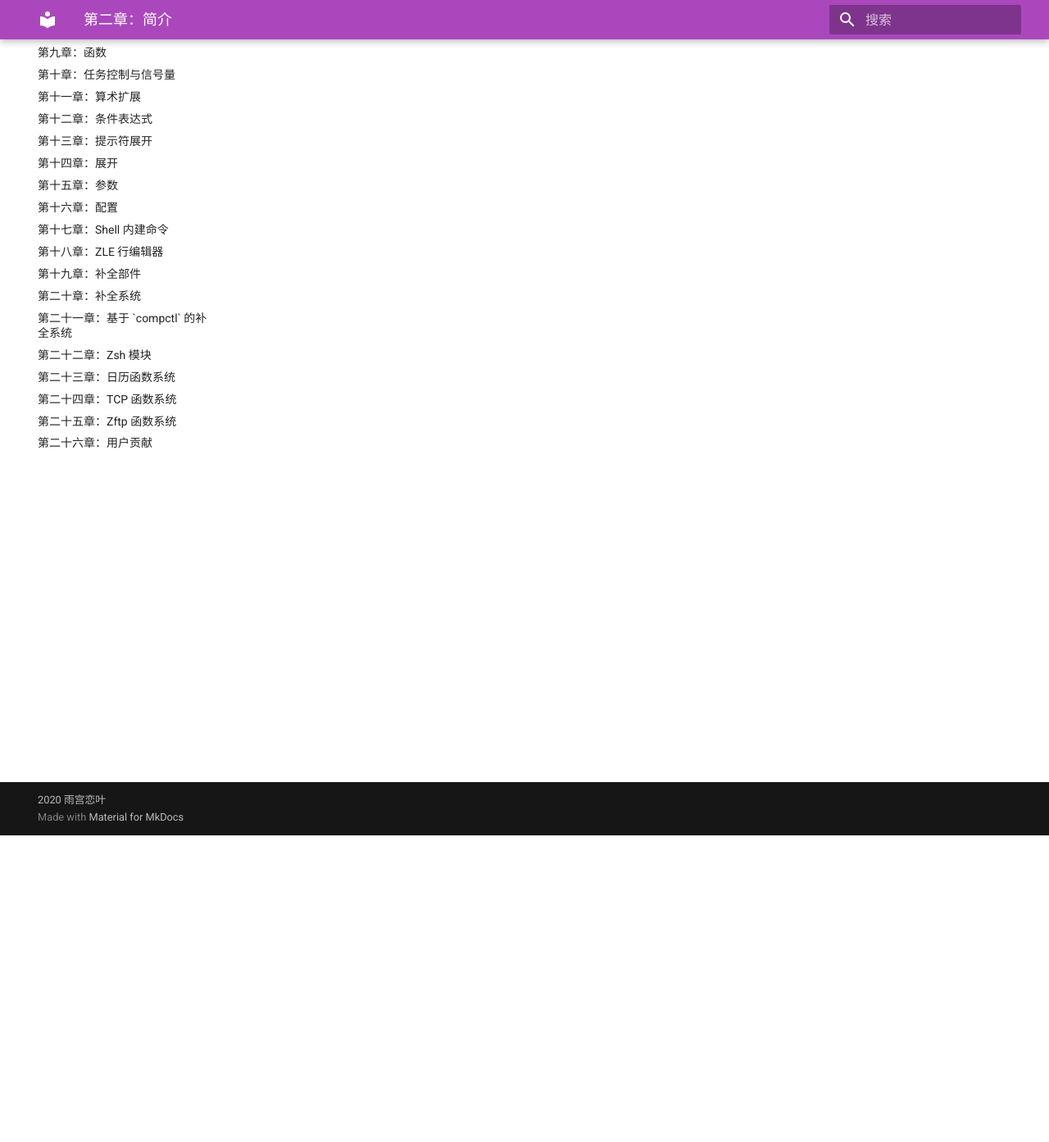
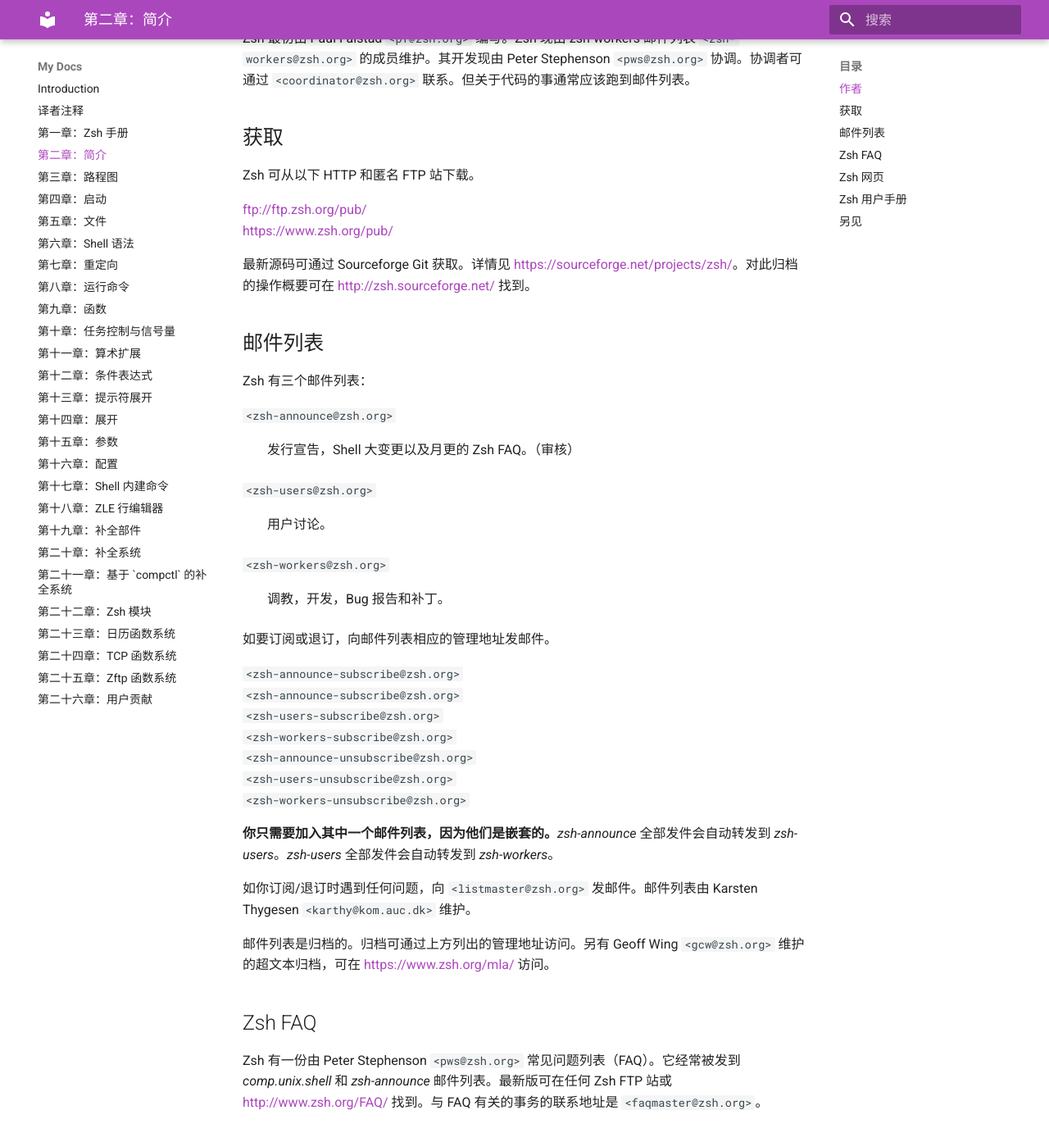
Before and after one commit to ShadowRZ/zshdocs-zh, an MkDocs documentation site: the page built from content/02-introduction.md, in a window 1280 px wide and 1400 px high, scrolled down 381 px. Shown: the top 1393 px of the window at 82% size. Built offline with MkDocs 1.6.1 and Material for MkDocs 9.7.7, drawn with Linux system fonts in a browser that asks for light colours; some of the changed text lies outside the part shown.

Commit message:
Chapter 2

```diff
--- a/content/01-manual-description.md
+++ b/content/01-manual-description.md
@@ -20,5 +20,5 @@
     [http://zsh.sourceforge.net/Doc/](http://zsh.sourceforge.net/Doc/).
     （HTML 版使用 _text2html_ 生成，它可从 http://www.nongnu.org/texi2html/ 获取。命令是：`texi2html –output . –ifinfo –split=chapter –node-files zsh.texi`。如有必要，升级到 1.78 版本的 text2html。）
 
-对于那些没有必要工具处理 Texinfo 的人们，预编译文档（Postscript，DVI，PDF 和 HTML 格式）可从 Zsh 归档站或其镜像获取。在文件 `zsh-doc.tar.gz` 中。（站点列表见见 %%）
+对于那些没有必要工具处理 Texinfo 的人们，预编译文档（Postscript，DVI，PDF 和 HTML 格式）可从 Zsh 归档站或其镜像获取。在文件 `zsh-doc.tar.gz` 中。（站点列表见 [-> 获取](02-introduction.md#_3)）
 {>>译注：我们呢？<<}
--- a/content/02-introduction.md
+++ b/content/02-introduction.md
@@ -1 +1,63 @@
 # 第二章：简介
+
+Zsh 是一个 UNIX 命令解释器（Shell），可用于交互登录 Shell 以及作为 Shell 脚本指令处理器。在标准 Shell 中，Zsh 最接近于 _ksh_ 但附带了许多改进。在默认工作模式下它不提供与 POSIX 或其他 Shell 的兼容性：见章节 %%。
+
+Zsh 包括了命令行编辑，内建拼写纠正，可编程命令补全，Shell 函数（包括自装入机制），历史系统，以及其他诸多功能。
+
+## 作者
+
+Zsh 最初由 Paul Falstad `<pf@zsh.org>` 编写。Zsh 现由 zsh-workers 邮件列表 `<zsh-workers@zsh.org>` 的成员维护。其开发现由 Peter Stephenson `<pws@zsh.org>` 协调。协调者可通过 `<coordinator@zsh.org>` 联系。但关于代码的事通常应该跑到邮件列表。
+
+## 获取
+
+Zsh 可从以下 HTTP 和匿名 FTP 站下载。
+
+ftp://ftp.zsh.org/pub/
+https://www.zsh.org/pub/
+
+最新源码可通过 Sourceforge Git 获取。详情见 [https://sourceforge.net/projects/zsh/](https://sourceforge.net/projects/zsh/)。对此归档的操作概要可在 http://zsh.sourceforge.net/ 找到。
+
+## 邮件列表
+
+Zsh 有三个邮件列表：
+
+`<zsh-announce@zsh.org>`
+:   发行宣告，Shell 大变更以及月更的 Zsh FAQ。（审核）
+
+`<zsh-users@zsh.org>`
+:   用户讨论。
+
+`<zsh-workers@zsh.org>`
+:   调教，开发，Bug 报告和补丁。
+
+如要订阅或退订，向邮件列表相应的管理地址发邮件。
+
+`<zsh-announce-subscribe@zsh.org>`
+`<zsh-announce-subscribe@zsh.org>`
+`<zsh-users-subscribe@zsh.org>`
+`<zsh-workers-subscribe@zsh.org>`
+`<zsh-announce-unsubscribe@zsh.org>`
+`<zsh-users-unsubscribe@zsh.org>`
+`<zsh-workers-unsubscribe@zsh.org>`
+
+**你只需要加入其中一个邮件列表，因为他们是嵌套的。**_zsh-announce_ 全部发件会自动转发到 _zsh-users_。_zsh-users_ 全部发件会自动转发到 _zsh-workers_。
+
+如你订阅/退订时遇到任何问题，向 `<listmaster@zsh.org>` 发邮件。邮件列表由 Karsten Thygesen `<karthy@kom.auc.dk>` 维护。
+
+邮件列表是归档的。归档可通过上方列出的管理地址访问。另有 Geoff Wing `<gcw@zsh.org>` 维护的超文本归档，可在 https://www.zsh.org/mla/ 访问。
+
+## Zsh FAQ
+
+Zsh 有一份由 Peter Stephenson `<pws@zsh.org>` 常见问题列表（FAQ）。它经常被发到 _comp.unix.shell_ 和 _zsh-announce_ 邮件列表。最新版可在任何 Zsh FTP 站或 http://www.zsh.org/FAQ/ 找到。与 FAQ 有关的事务的联系地址是 `<faqmaster@zsh.org>`。
+
+## Zsh 网页
+
+Zsh 有一个在 https://www.zsh.org/ 的网页。它由 SunSITE Denmark 的 Karsten Thygesen `<karthy@zsh.org>` 维护。与网页有关的事务的联系地址是 `<webmaster@zsh.org>`。
+
+## Zsh 用户手册
+
+用户手册正处于准备阶段。它主要用于手册的补充，包括对手册中神秘的部分的解说和提示。可在 http://zsh.sourceforge.net/Guide/ 以现状查看。编写此文档时，与启动文件有关的章节和内容，以及新补全系统部分已基本完成。
+
+## 另见
+
+手册页 `sh(1)`，手册页 `csh(1)`，手册页 `tcsh(1)`，手册页 `rc(1)`，手册页 [`bash(1)`](https://tiswww.case.edu/php/chet/bash/bash.html)，手册页 `ksh(1)`
--- a/mkdocs.yml
+++ b/mkdocs.yml
@@ -14,7 +14,8 @@
 markdown_extensions:
     - toc:
         permalink: true
-    - codehilite
+    - codehilite:
+        guess_lang: false
     - admonition
     - footnotes
     - pymdownx.betterem:
```
Also changed, not shown: content/index.md (+2 -2 lines).
